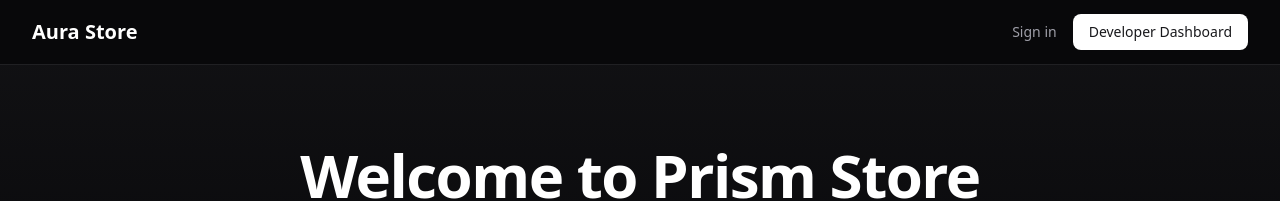
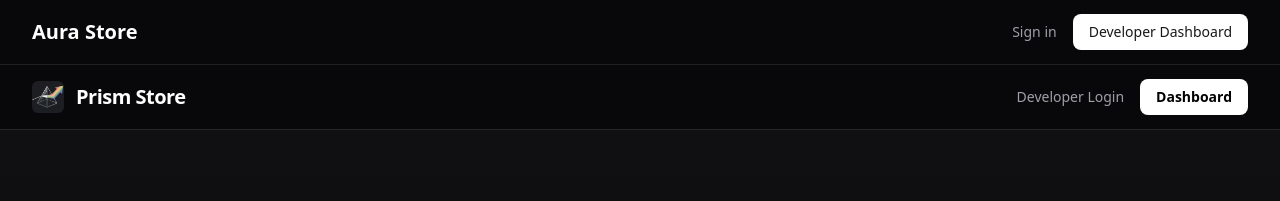
Before and after one commit to AtharvMishra14/aura-store, a Next.js app: page / in a window 1280 px wide. Shown: the top 201 px of the page. Built offline with nearby package versions, Linux system fonts and the light colour scheme; no server answers; the database is empty.

Commit message:
Update storefront with header and new logo path

```diff
--- a/app/dashboard/layout.tsx
+++ b/app/dashboard/layout.tsx
@@ -27,7 +27,7 @@
           <Link href="/dashboard" className="flex items-center gap-3 text-lg font-semibold text-white">
             <div className="relative h-8 w-8 overflow-hidden rounded-md">
               <Image
-                src="/prism.png"
+                src="/app-logo.png"
                 alt="Prism Logo"
                 fill
                 className="object-cover"
--- a/app/storefront.tsx
+++ b/app/storefront.tsx
@@ -2,6 +2,7 @@
 
 import { useState, useMemo } from "react";
 import Link from "next/link";
+import Image from "next/image"; // Added Image import
 import { Search, Download, Smartphone } from "lucide-react";
 import { DownloadButton } from "./download-button";
 import { cn } from "@/utils/cn";
@@ -34,15 +35,45 @@
   }, [apps, search]);
 
   return (
+    <div className="flex min-h-screen flex-col bg-zinc-950">
+      {/* NEW: Sticky Header with Logo */}
+      <header className="sticky top-0 z-50 w-full border-b border-zinc-800 bg-zinc-950/80 backdrop-blur-xl">
+        <div className="mx-auto flex h-16 max-w-7xl items-center justify-between px-4 sm:px-6 lg:px-8">
+          <div className="flex items-center gap-3">
+            <div className="relative h-8 w-8 overflow-hidden rounded-md">
+              <Image
+                src="/app-logo.png"
+                alt="Prism Logo"
+                fill
+                className="object-cover"
+              />
+            </div>
+            <span className="text-xl font-bold tracking-tight text-white">Prism Store</span>
+          </div>
+          <div className="flex items-center gap-4">
+            <Link
+              href="/login"
+              className="text-sm font-medium text-zinc-400 hover:text-white transition"
+            >
+              Developer Login
+            </Link>
+            <Link
+              href="/dashboard"
+              className="rounded-lg bg-white px-4 py-2 text-sm font-bold text-black transition hover:bg-zinc-200"
+            >
+              Dashboard
+            </Link>
+          </div>
+        </div>
+      </header>
+
       <main>
         <section className="relative overflow-hidden border-b border-zinc-800 px-4 py-20 sm:px-6 lg:px-8">
           <div className="absolute inset-0 bg-gradient-to-b from-zinc-900/50 to-transparent" />
           <div className="relative mx-auto max-w-7xl text-center">
-          {/* UPDATED: Name */}
             <h1 className="text-4xl font-bold tracking-tight text-white sm:text-5xl lg:text-6xl">
               Welcome to Prism Store
             </h1>
-          {/* UPDATED: Description to match the AI branding */}
             <p className="mx-auto mt-4 max-w-2xl text-lg text-zinc-400">
               The safest place to discover apps. Audited by Gemini AI.
             </p>
@@ -113,5 +144,6 @@
           )}
         </section>
       </main>
+    </div>
   );
 }
```
Also changed, not shown: public/app-logo.png (renamed from public/prism.png). Lines whose indentation alone changed are shown as unchanged.
